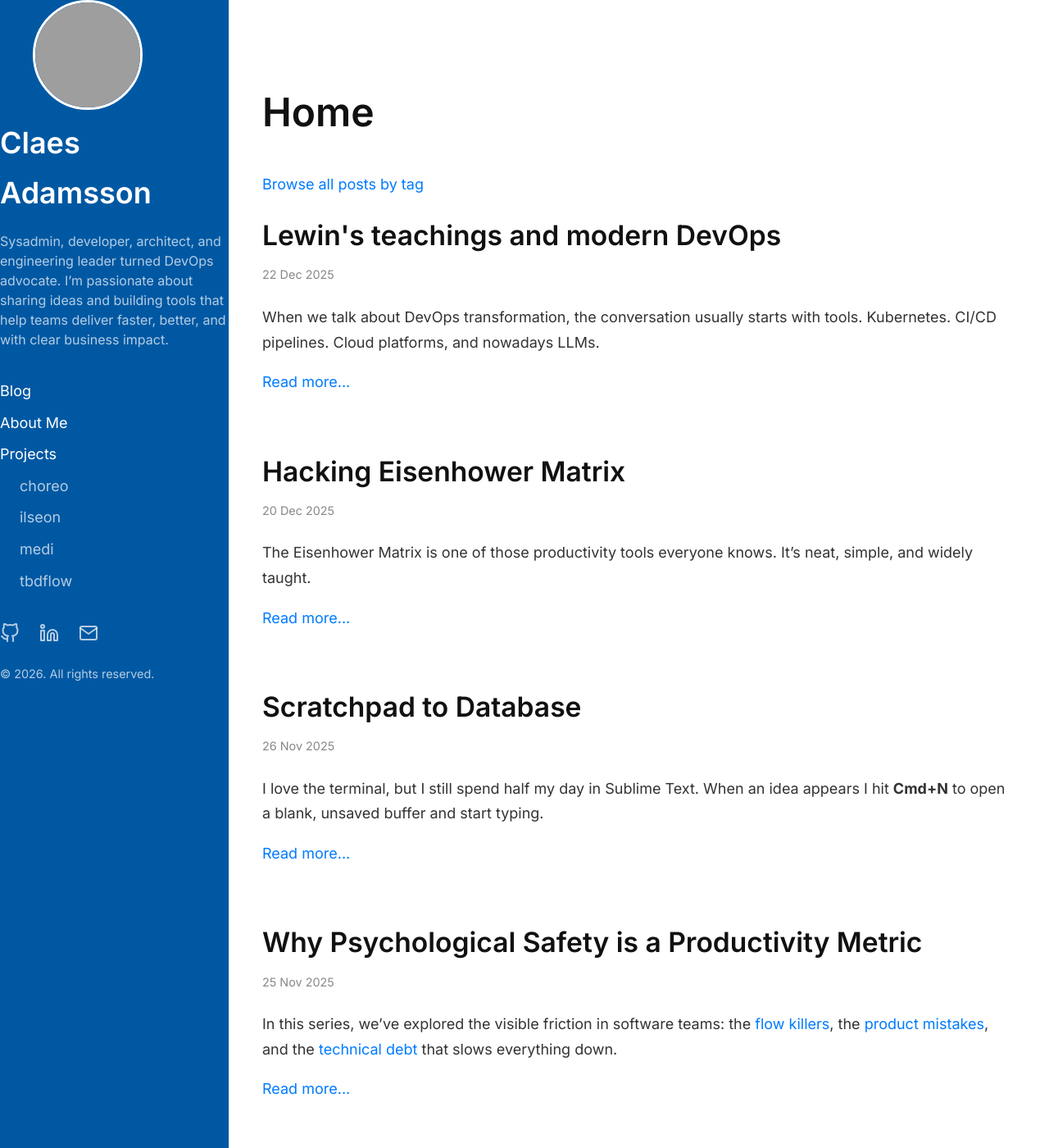
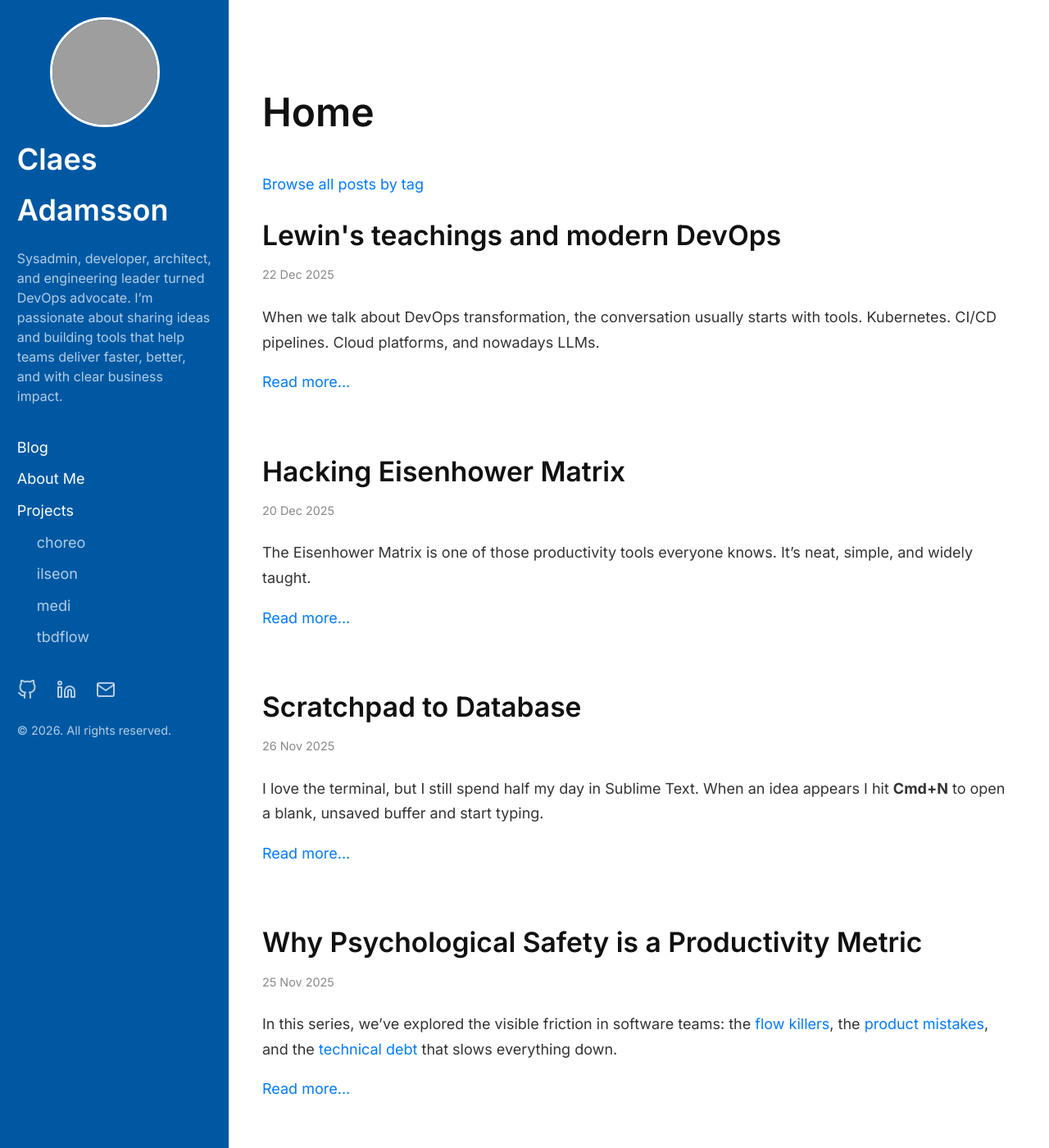
Before and after one commit to cladam/cladam.github.io, a Jekyll site: the page built from index.html, in a window 1280 px wide and 1400 px high. Shown: the whole window at 82% size. Built offline with Jekyll 4.4.1, drawn with Linux system fonts in a browser that asks for light colours; the list of posts is cut into pages by our own code; grey boxes are pictures that could not be loaded.

Commit message:
fix: update sidebar with padding

```diff
--- a/assets/css/style.css
+++ b/assets/css/style.css
@@ -101,6 +101,7 @@ a:hover {
     background-color: var(--sidebar-bg-color);
     border-right: 1px solid var(--border-color);
     color: var(--sidebar-text-color);
+    padding: 1.3rem;
     height: 100vh;
     position: sticky;
     top: 0;
```
